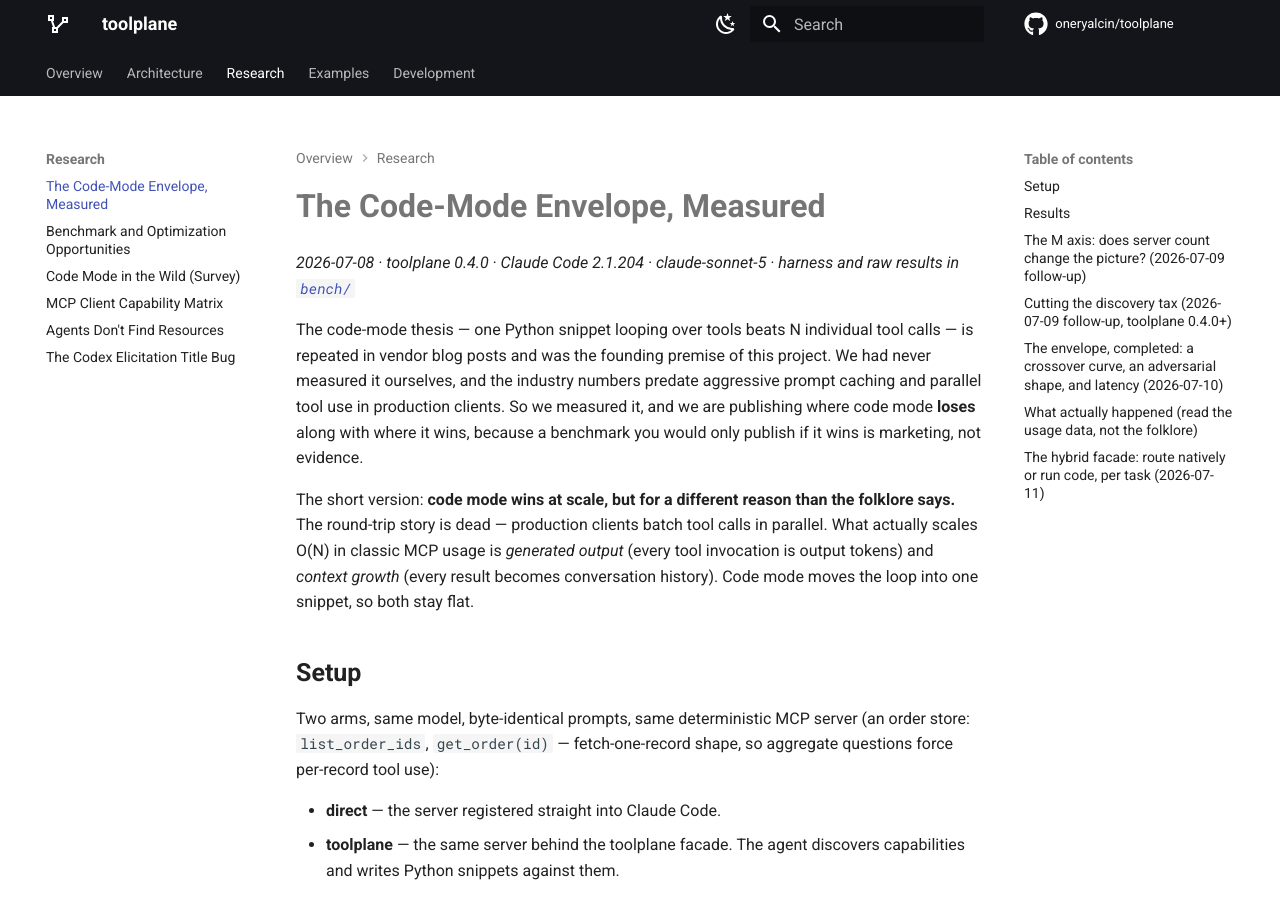
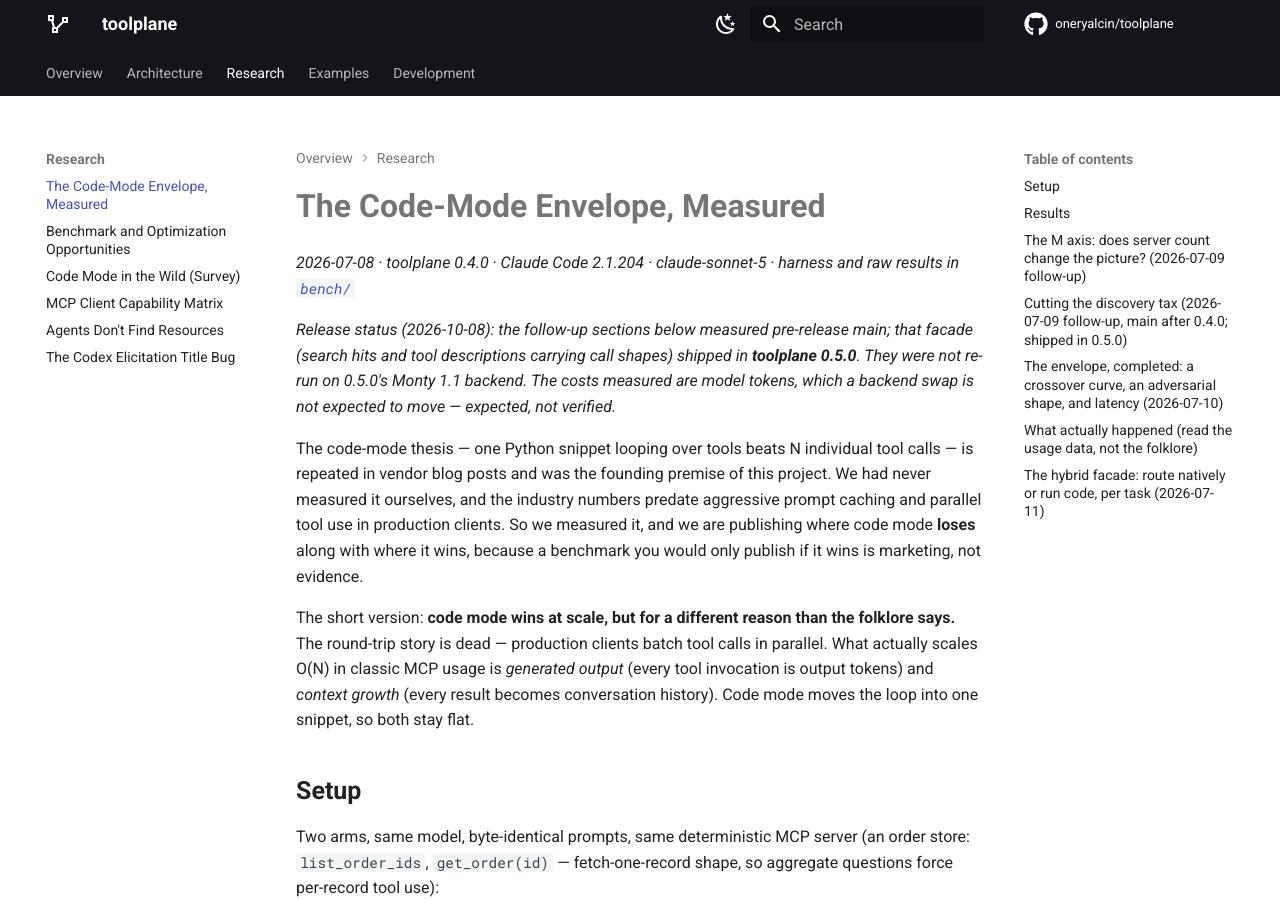
Before and after one commit to oneryalcin/toolplane, an MkDocs documentation site: the page built from docs/code-mode-benchmark.md, in a window 1280 px wide and 900 px high. Built offline with MkDocs 1.6.1 and Material for MkDocs 9.7.7, drawn with Linux system fonts in a browser that asks for light colours; comment, search, counter and statistics services are not loaded; some of the changed text lies outside the part shown.

Commit message:
README: version the benchmark eras as 0.4.0 vs 0.5.0 (#120)
0.5.0 ships #111's call-shape facade, so the current-envelope headline is
no longer 'unreleased main'. Keep the honest caveat: those numbers were
measured on pre-release main in July and not re-run on 0.5.0's Monty 1.1
backend (measured costs are model tokens; expected, not verified, to be
unaffected). Benchmark doc gets the same release-status note.
mkdocs --strict clean; no inbound links to the renamed heading.

```diff
--- a/docs/code-mode-benchmark.md
+++ b/docs/code-mode-benchmark.md
@@ -2,6 +2,12 @@
 
 *2026-07-08 · toolplane 0.4.0 · Claude Code 2.1.204 · claude-sonnet-5 ·
 harness and raw results in [`bench/`](https://github.com/oneryalcin/toolplane/tree/main/bench)*
+
+*Release status (2026-10-08): the follow-up sections below measured
+pre-release main; that facade (search hits and tool descriptions carrying
+call shapes) shipped in **toolplane 0.5.0**. They were not re-run on
+0.5.0's Monty 1.1 backend. The costs measured are model tokens, which a
+backend swap is not expected to move — expected, not verified.*
 
 The code-mode thesis — one Python snippet looping over tools beats N
 individual tool calls — is repeated in vendor blog posts and was the
@@ -174,7 +180,7 @@
 scenario, which we did not measure. Same n=3, same machine, same day
 caveats as above. Raw data: `bench/results/run-20260709-114215.json`.
 
-## Cutting the discovery tax (2026-07-09 follow-up, toolplane 0.4.0+)
+## Cutting the discovery tax (2026-07-09 follow-up, main after 0.4.0; shipped in 0.5.0)
 
 The envelope above identified toolplane's entire small-N disadvantage as
 a fixed discovery tax: 3–5 sequential model turns (search → schemas →
```
Also changed, not shown: README.md (+4 -3 lines).
